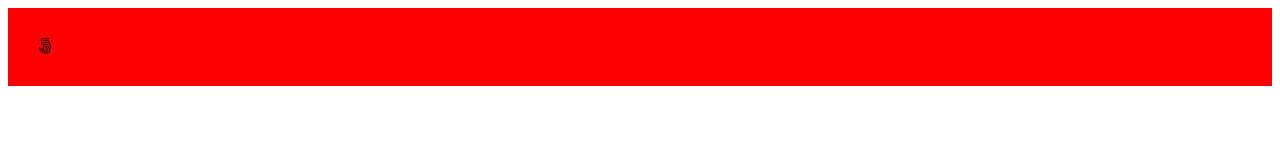
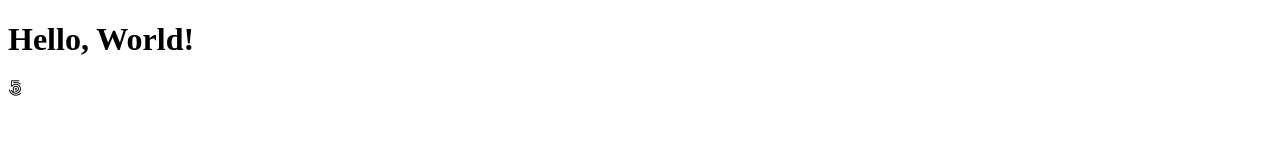
Before and after one commit to Mkrishna725/sample-template, a plain HTML site: page index.html in a window 1280 px wide. Drawn offline with Linux system fonts and the light colour scheme.

Commit message:
hello world

```diff
--- a/index.html
+++ b/index.html
@@ -8,9 +8,8 @@
     <link rel="stylesheet" href="style.css">
 </head>
 <body>
-    <div style="width: 100%; background-color: red; padding: 30px;">
-        <i class="fab fa-500px"></i>
-    </div>
+    <h1>Hello, World!</h1>
+    <i class="fab fa-500px"></i>
     <script src="/script.js"></script>
 </body>
 </html>
```
